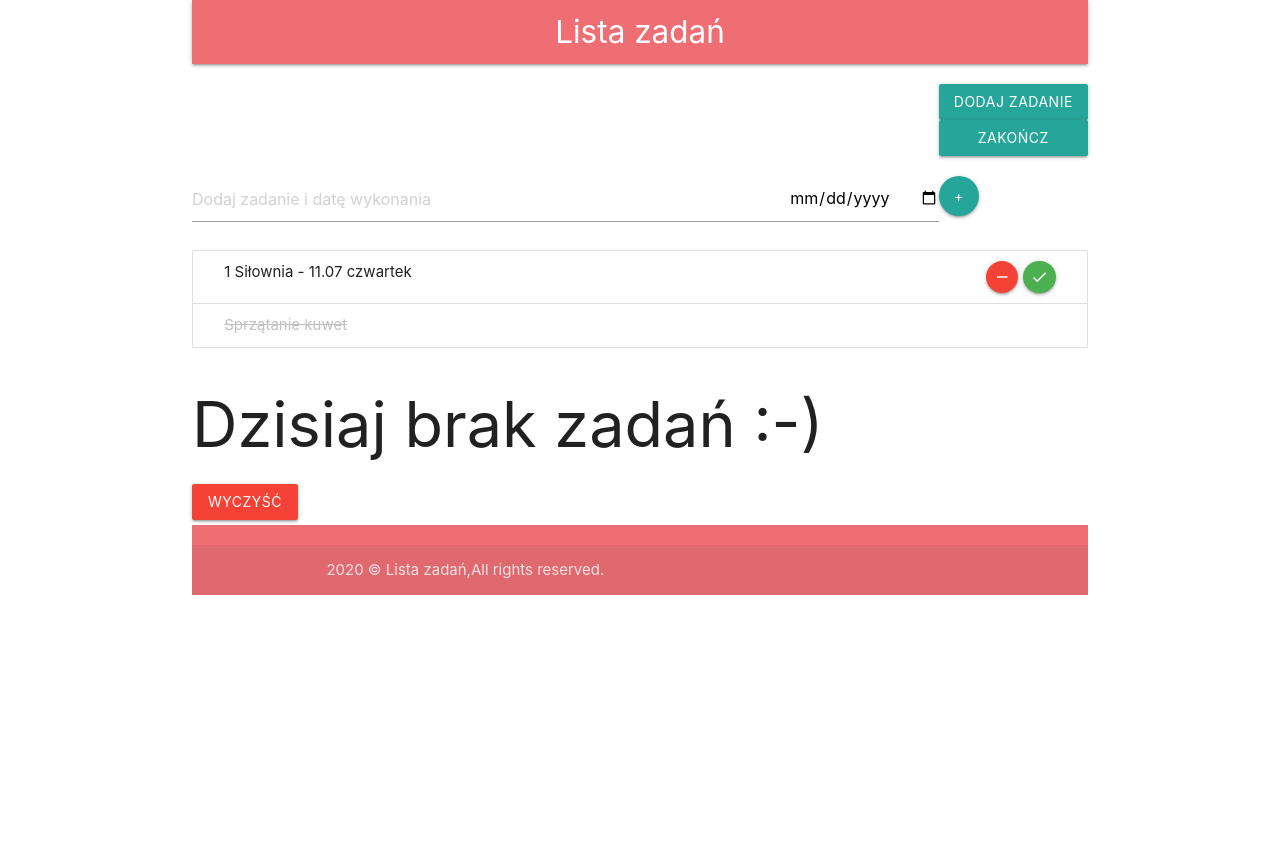
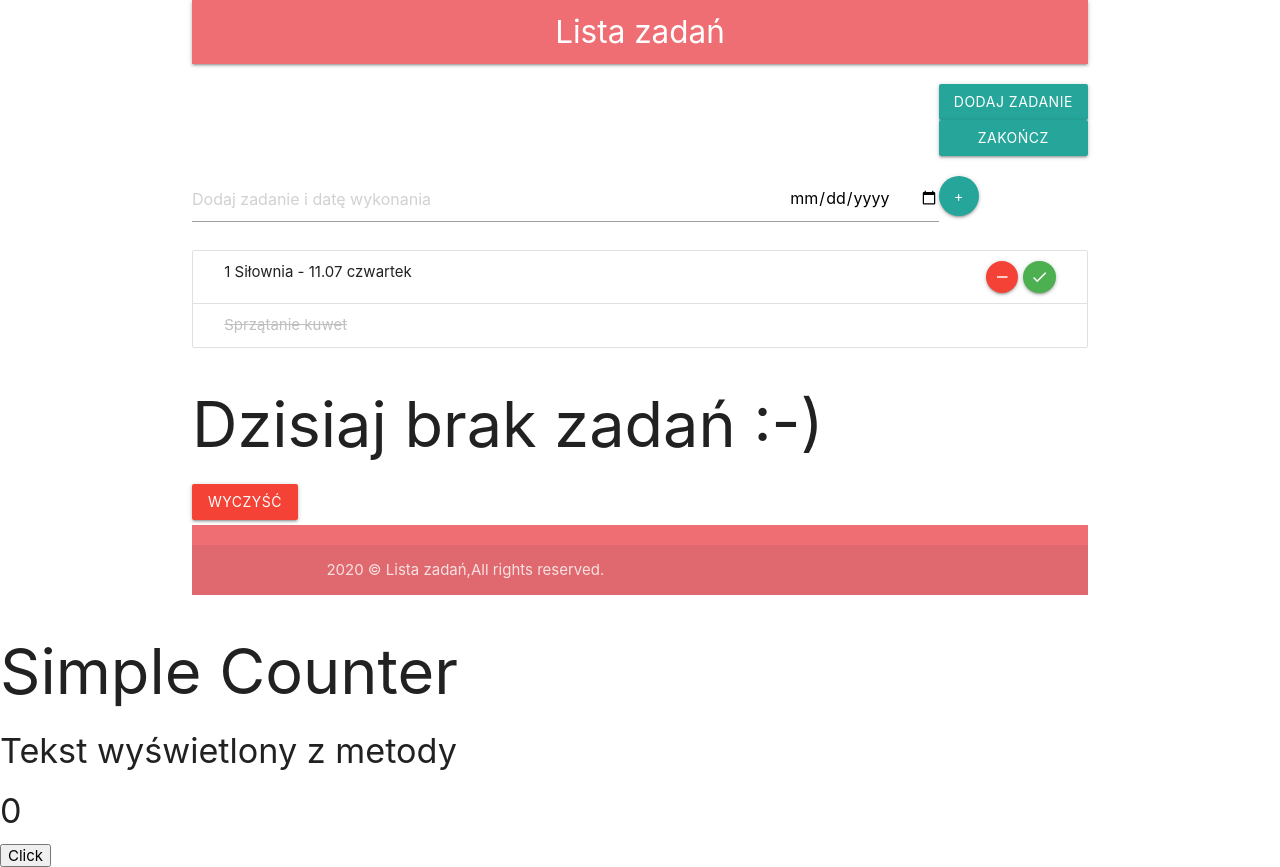
Before and after one commit to Ruudn7/angular-review, an Angular app in the folder angular-review/: page / in a window 1280 px wide. Before the commit the page ends 800 px from the top, so only its background shows below. Built offline with nearby package versions, Linux system fonts and the light colour scheme.

Commit message:
simple counter function

```diff
--- a/angular-review/src/app/app.component.html
+++ b/angular-review/src/app/app.component.html
@@ -49,3 +49,11 @@
     </div>
   </footer>
 </div>
+
+<h1>Simple Counter</h1>
+
+<h4>{{ getInfo() }}</h4>
+
+<h4>{{counter}}</h4>
+
+<button (click)="count()"> Click</button>
--- a/angular-review/src/app/app.component.ts
+++ b/angular-review/src/app/app.component.ts
@@ -7,8 +7,26 @@ import { Component } from '@angular/core';
 })
 export class AppComponent {
   title = 'Lista zadań';
+  counter = 0;
+
+  constructor() {
+    setInterval( () => {}, 1000);
+  }
 
   get footer(): string {
     return '2020 © Lista zadań,All rights reserved.';
   }
+
+  getInfo(): string {
+    console.log('wywołane');
+    return 'Tekst wyświetlony z metody';
+  }
+
+  count(): void {
+    this.counter++;
+  }
+
+  notBinded(): void {
+    console.log('Ta metoda nie jest bindowana');
+  }
 }
```
